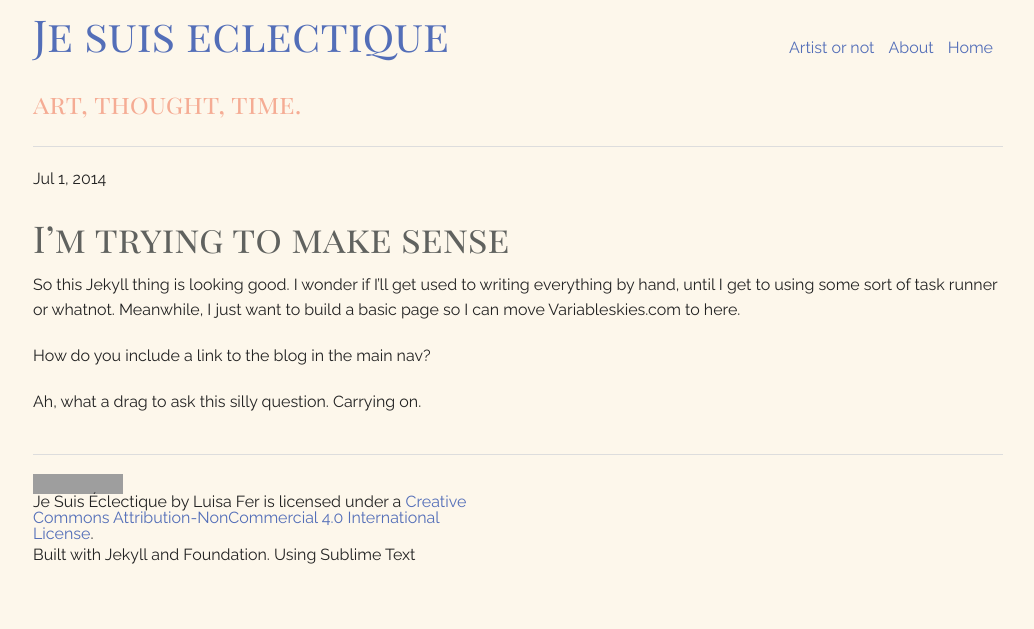
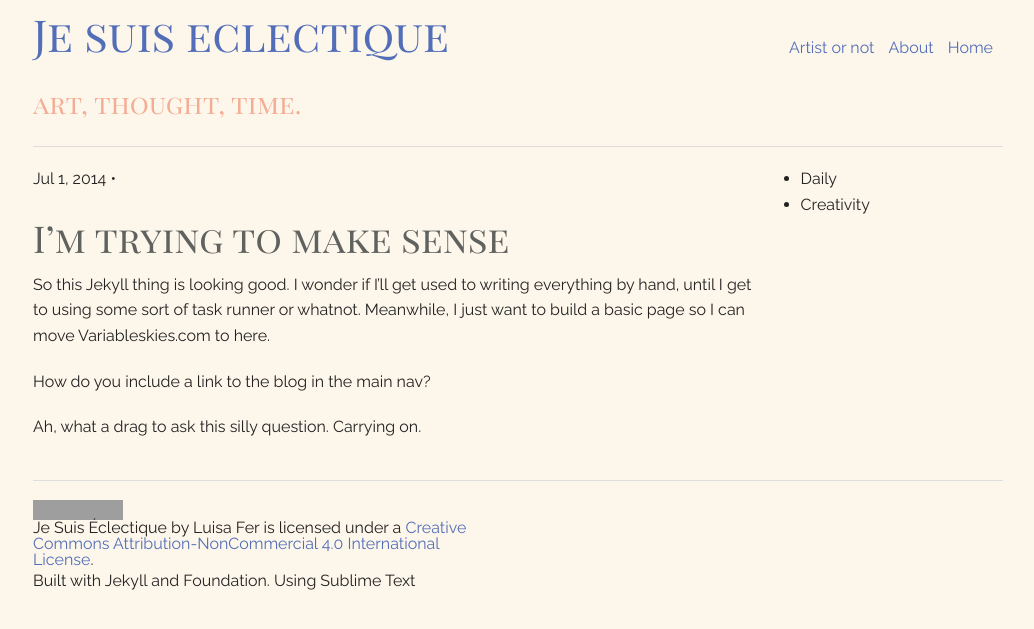
Before and after one commit to bitcolorine/Je-suis-eclectique, a Jekyll site: the page built from _posts/2014-07-01-first-post.md, in a window 1280 px wide. Shown: the top 629 px of the page, without its empty margins (122-1156 px from the left). Built offline with Jekyll 4.4.1, drawn with Linux system fonts in a browser that asks for light colours; Markdown is read by kramdown in place of the engine named in the settings; grey boxes are pictures that could not be loaded.

Commit message:
modified some YAML

```diff
--- a/_config.yml
+++ b/_config.yml
@@ -1,9 +1,10 @@
 name: Je suis eclectique
+url: http://jesuiseclectique.com
 markdown: redcarpet
 highlighter: pygments
 fullname: Luisa Fernanda
 baseurl: /Je-suis-eclectique
-permalink: /:year/:month/:title
+permalink: /:categories/:year/:month/:title
 excerpt_separator: ""
 categories:  Tech Creativity Illustration Daily
 paginate: 10
--- a/_layouts/post.html
+++ b/_layouts/post.html
@@ -7,12 +7,12 @@ Layout: default
 <div class="row">
 
 
- 	<div class="large-12 columns" role="content">
+ 	<div class="small-9 columns" role="content">
 
 
 
 	  <header class="post-header">
-	    <p class="meta">{{ page.date | date: "%b %-d, %Y" }}{% if page.author %} • {{ page.author }}{% endif %}{% if page.meta %} • {{ page.meta }}{% endif %}</p>
+	    <p class="meta">{{ page.date | date: "%b %-d, %Y" }}{% if page.author %} • {{ page.author }}{% endif %}{% if page.meta %} • {{ page.meta }}{% endif %}  {% if page.categories %} • {{ page.categories }} {% endif %}</p>
 	  </header>
 
 		  <!-- <h2 class="title">{{ page.title }}</h2>
@@ -20,7 +20,20 @@ Layout: default
 
 	  <article class="post-content">
 	  {{ content }}
+
+	  {{ post.category}}
 	  </article>
+
+	</div>
+
+	<div class="small-3 columns">
+
+<ul >
+{% for category in site.categories %}
+    <li>{{ category[0] }}</li>
+{% endfor %}
+</ul>
+
 
 	</div>
 
```
